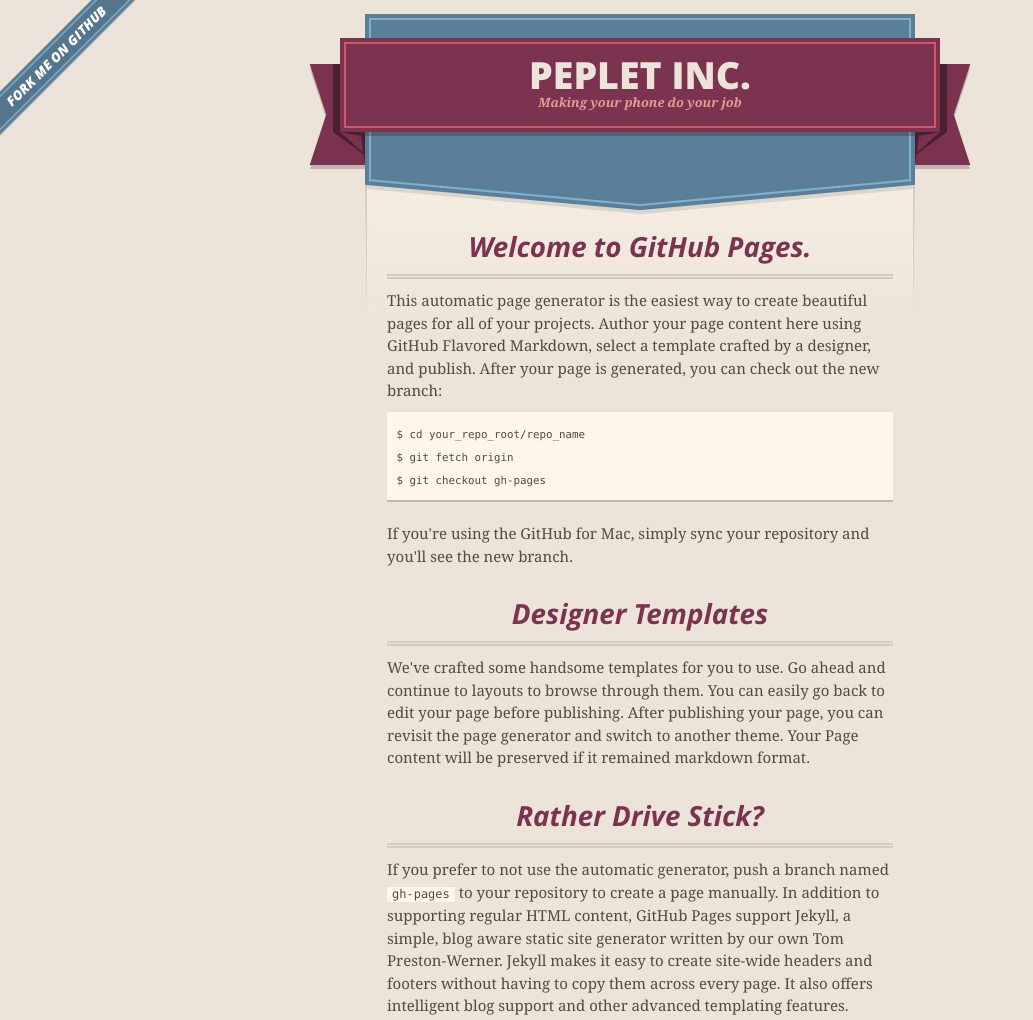
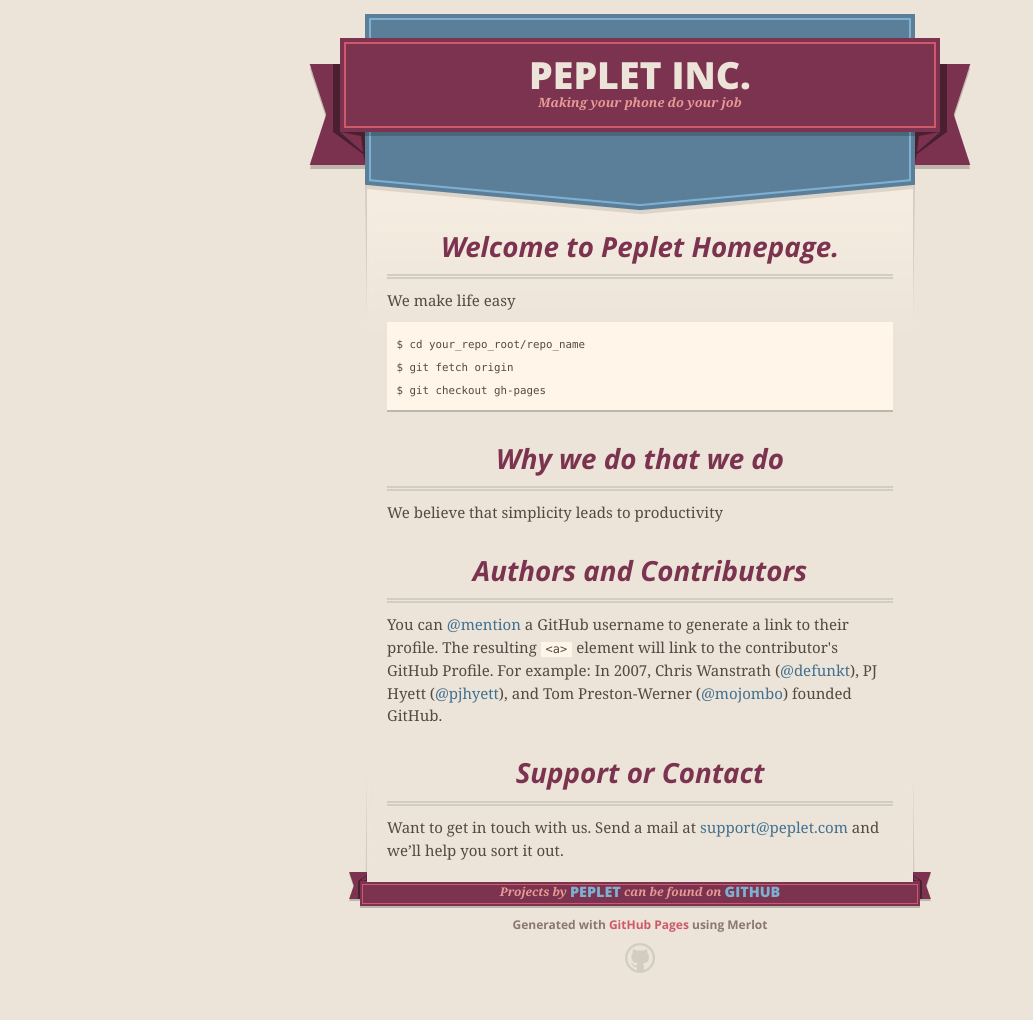
Before and after one commit to peplet/peplet.github.io, a plain HTML site: page index.html in a window 1280 px wide. Shown: the top 1020 px of the page, without its empty margins (0-1033 px from the left). Drawn offline with nearby package versions, Linux system fonts and the light colour scheme.

Commit message:
Changed text

```diff
--- a/index.html
+++ b/index.html
@@ -21,7 +21,9 @@
   </head>
 
   <body>
+  <!--
     <a id="forkme_banner" href="https://github.com/peplet">View on GitHub</a>
+  -->
     <div class="shell">
 
       <header>
@@ -46,26 +48,25 @@
 
       <section id="main_content">
         <h3>
-<a name="welcome-to-github-pages" class="anchor" href="#welcome-to-github-pages"><span class="octicon octicon-link"></span></a>Welcome to GitHub Pages.</h3>
+<a name="welcome-to-peplet-homepage"
+    class="anchor"
+    href="#welcome-to-peplet-homepage">
+    <span class="octicon octicon-link"></span>
+    </a>Welcome to Peplet Homepage.</h3>
 
-<p>This automatic page generator is the easiest way to create beautiful pages for all of your projects. Author your page content here using GitHub Flavored Markdown, select a template crafted by a designer, and publish. After your page is generated, you can check out the new branch:</p>
+    <p>We make life easy</p>
 
 <pre><code>$ cd your_repo_root/repo_name
 $ git fetch origin
 $ git checkout gh-pages
 </code></pre>
 
-<p>If you're using the GitHub for Mac, simply sync your repository and you'll see the new branch.</p>
+<h3>
+<a name="do-what-we-do" class="anchor" href="#do-what-we-do">
+    <span class="octicon octicon-link"></span>
+</a>Why we do that we do</h3>
 
-<h3>
-<a name="designer-templates" class="anchor" href="#designer-templates"><span class="octicon octicon-link"></span></a>Designer Templates</h3>
-
-<p>We've crafted some handsome templates for you to use. Go ahead and continue to layouts to browse through them. You can easily go back to edit your page before publishing. After publishing your page, you can revisit the page generator and switch to another theme. Your Page content will be preserved if it remained markdown format.</p>
-
-<h3>
-<a name="rather-drive-stick" class="anchor" href="#rather-drive-stick"><span class="octicon octicon-link"></span></a>Rather Drive Stick?</h3>
-
-<p>If you prefer to not use the automatic generator, push a branch named <code>gh-pages</code> to your repository to create a page manually. In addition to supporting regular HTML content, GitHub Pages support Jekyll, a simple, blog aware static site generator written by our own Tom Preston-Werner. Jekyll makes it easy to create site-wide headers and footers without having to copy them across every page. It also offers intelligent blog support and other advanced templating features.</p>
+<p>We believe that simplicity leads to productivity</p>
 
 <h3>
 <a name="authors-and-contributors" class="anchor" href="#authors-and-contributors"><span class="octicon octicon-link"></span></a>Authors and Contributors</h3>
@@ -75,7 +76,8 @@
 <h3>
 <a name="support-or-contact" class="anchor" href="#support-or-contact"><span class="octicon octicon-link"></span></a>Support or Contact</h3>
 
-<p>Having trouble with Pages? Check out the documentation at <a href="http://help.github.com/pages">http://help.github.com/pages</a> or contact <a href="mailto:support@github.com">support@github.com</a> and we’ll help you sort it out.</p>
+<p>Want to get in touch with us. Send a mail at <a
+    href="mailto:support@peplet.com">support@peplet.com</a> and we’ll help you sort it out.</p>
       </section>
 
       <footer>
```
